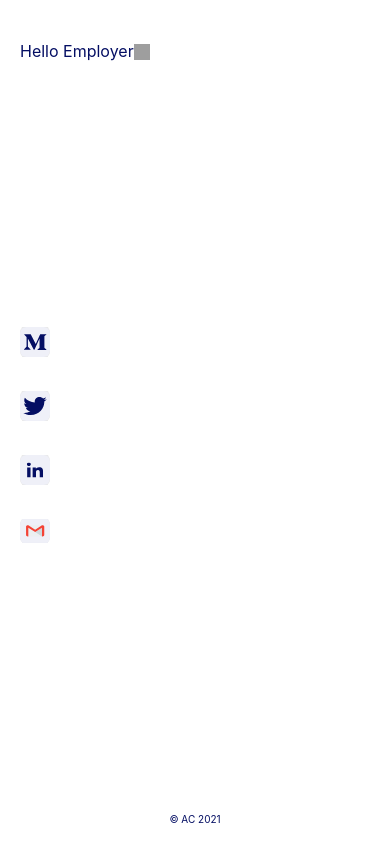
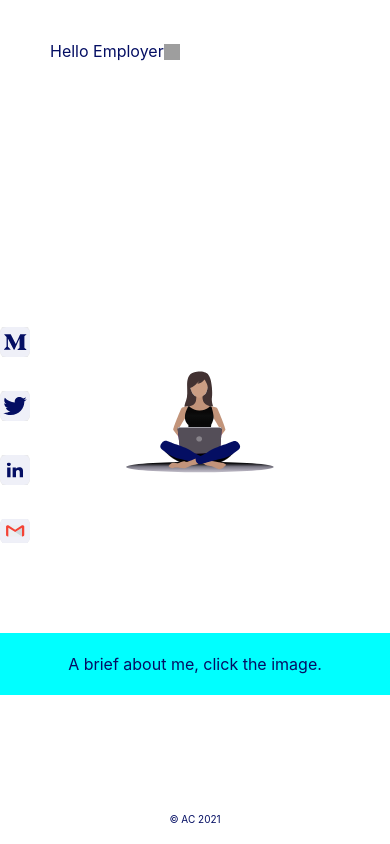
Before and after one commit to Anniez94/Portfolio-Chiedu-Mokwunye, a React (Create React App) app: page /dashboard in a window 390 px wide. Built offline with nearby package versions, Linux system fonts and the light colour scheme; grey boxes are pictures that could not be loaded.

Commit message:
media query test

```diff
--- a/src/components/dashboard/Dashboard.jsx
+++ b/src/components/dashboard/Dashboard.jsx
@@ -7,7 +7,7 @@ import medium from "../../assets/medium.svg"
 import twitter from "../../assets/twitter.svg"
 import linkedin from "../../assets/linkedin.svg"
 import cool from "../../assets/cool.png"
-import menu from "../../assets/menu.png"
+// import menu from "../../assets/menu.png"
 import closemenu from "../../assets/close.png"
 import gmail from "../../assets/gmail.svg"
 import './styles.css'
@@ -21,6 +21,8 @@ const Dashboard = () => {
         transform: `perspective(600px) rotateX(${flipped ? 180 : 0}deg)`,
         config: { mass: 5, tension: 500, friction: 80 }
     })
+
+    console.log(window.screen.height)
     return (
         <div id={!showMenu ? "dashboard" : "dashboard2"}>
             <div className={showMenu ? "remove-all" : ""}>
@@ -30,10 +32,10 @@ const Dashboard = () => {
                         <img src={cool} alt="cool emoji" className="cool" />
                     </span>
                 </div>
-                {/* <div className="dash-img" onClick={() => { set(state => !state); setLang(!lang) }} >
+                <div onClick={() => { set(state => !state); setLang(!lang) }} >
                     <a.img src={dashboardImg} alt="dashboard-image" className="c back " style={{ opacity: opacity.interpolate(o => 1 - o), transform }} />
                     <a.img src={dashboardImg2} alt="dashboard-image" className="c front" style={{ opacity, transform: transform.interpolate(t => `${t} rotateX(180deg)`) }} />
-                </div> */}
+                </div>
                 <div className="icon-container">
                     <div className="icons">
                         <a href="https://igbo-dev.medium.com/" target="_blank" rel="noreferrer">
@@ -56,12 +58,12 @@ const Dashboard = () => {
                         </a>
                     </div>
                 </div>
-                {/* <div className="more-info">
+                <div className="more-info">
                     {!lang ?
                         <p>A brief about me, click the image.</p> :
                         <p>Don't stop here, I am just an email away.</p>
                     }
-                </div> */}
+                </div>
 
                 {/* <div className="menu-hold">
                     <div onClick={() => setShowMenu(true)}>
@@ -69,7 +71,7 @@ const Dashboard = () => {
                     </div>
                 </div> */}
             </div>
-            {/* {showMenu ?
+            {showMenu ?
                 <a.div id="full-menu">
                     <div className="nav">
                         <div className="navs">
@@ -88,7 +90,7 @@ const Dashboard = () => {
                         </div>
                     </div>
                 </a.div>
-                : null} */}
+                : null}
         </div>
     )
 }
--- a/src/components/dashboard/styles.css
+++ b/src/components/dashboard/styles.css
@@ -3,7 +3,7 @@
     width: 100%;
     max-width: 100%;
     background-color: #fff !important;
-    padding: 20px 50px;
+    padding: 20px 0px;
     user-select: none;
     overflow: hidden !important;
 }
@@ -41,6 +41,7 @@
 .greet {
     display: flex;
     justify-content: flex-start;
+    padding-left: 50px;
 }
 span{
     margin-top: 24px;
@@ -50,26 +51,31 @@ span{
 
 .c {
   position: absolute;
-  top: 40%;
+  /* top: 40%;
    left: 38%;
    width: 800px;
    height: 80vh;
    margin-top: -200px;
-   margin-left: -270px;
+   margin-left: -270px; */
    cursor: pointer;
    will-change: transform, opacity;
   overflow: hidden;
+  position: absolute;
+width: 64.375%;
+height: 71.6%;
+left: 17.77%;
+top: 14.22%;
   }
 
   .more-info {
     position: absolute;
     top: 75%;
-    left: 50%;
-    width: 500px;
-    margin-left: -250px;
+    width: 100%;
+    background-color: aqua;
+    margin: 0 auto;
   }
 
-  .more-info p{
+  .more-info p {
       text-align: center;
   }
 
@@ -186,18 +192,18 @@ span{
 
 @media screen and (max-width: 950px) {
 
-        .c {
+        /* .c {
              margin-left: -300px;
-            }
+            } */
 }
 
   @media screen and (max-width: 700px) {
-        .c {
+        /* .c {
              width: 500px;
              height: 500px;
              margin-left: -170px;
              margin-top: -130px;
-            }
+            } */
 
             .menu-open{
                   left: 94.5%;
@@ -206,19 +212,19 @@ span{
 }
 
 @media screen and (max-width: 500px) {
-    .more-info {
-        margin-left: -200px;
-      }
+    /* .more-info {
+        width: 98%;
+      }   */
       .menu-open{
         left: 93%;
   }
 
-  #dashboard{
-    padding: 20px 20px 0px 20px;
-  }
-  .c {
+  /* #dashboard{
+    padding: 20px 20px;
+  } */
+  /* .c {
      margin-left: -150px;
-    }
+    } */
     .nav {
       left: 20%;
     }
@@ -227,13 +233,13 @@ span{
 
 @media screen and (max-width: 400px) {
 
-.c {
+/* .c {
    margin-left: -180px;
-  }
+  } */
 
-  .more-info {
+  /* .more-info {
     margin-left: -200px;
-  }
+  }   */
 
   .menu-open{
     left: 91%;
@@ -242,11 +248,11 @@ span{
 
 @media screen and (max-width: 350px) {
 
-  .c {
+  /* .c {
      margin-left: -100px;
      width: 100vw;
              height: 100vh;
              margin-top: -130px;
-    }
+    } */
 
   }
```
